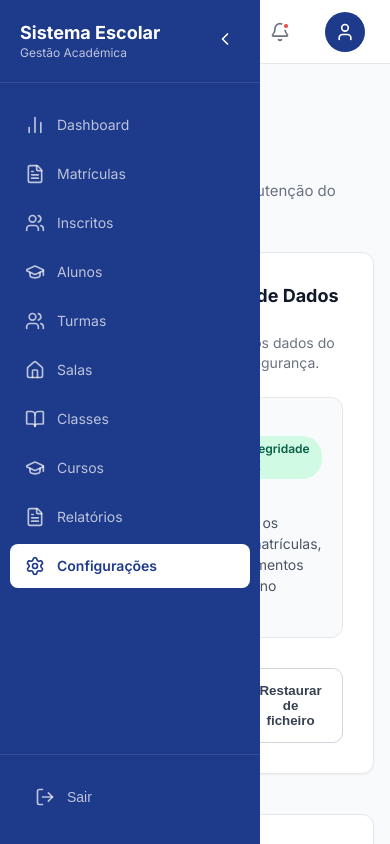
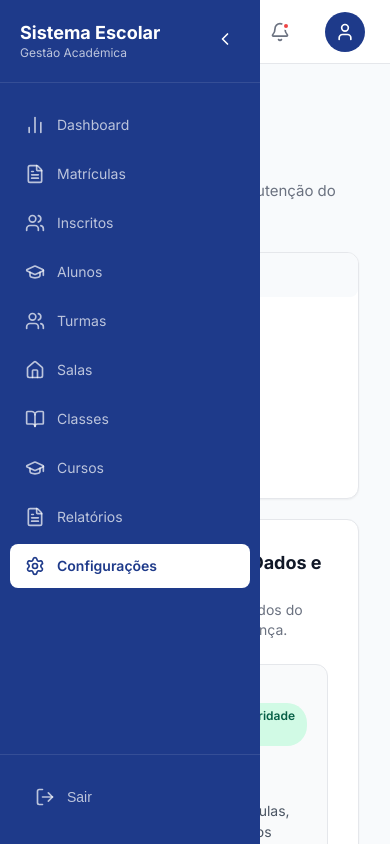
Before and after one commit to aguinaldoarnaldo/Projeto_fim_curso, a React (Vite) app in the folder frontend/: page /configuracoes in a window 390 px wide. Built offline with nearby package versions, Linux system fonts and the light colour scheme.

Commit message:
style(config): enhance mobile layout for settings menu and security panel

```diff
--- a/frontend/src/pages/Configuracoes/Configuracoes.css
+++ b/frontend/src/pages/Configuracoes/Configuracoes.css
@@ -2,8 +2,36 @@
 
 .config-container-grid {
     display: grid;
-    grid-template-columns: 1fr 2fr;
+    grid-template-columns: 1fr 2.5fr;
     gap: 30px;
+}
+
+@media (max-width: 1024px) {
+    .config-container-grid {
+        grid-template-columns: 1fr 2fr;
+        gap: 20px;
+    }
+}
+
+@media (max-width: 768px) {
+    .config-container-grid {
+        grid-template-columns: 1fr;
+    }
+
+    .config-side-menu {
+        overflow-x: auto;
+    }
+
+    .config-menu-list {
+        flex-direction: row;
+        gap: 10px;
+        padding-bottom: 5px;
+    }
+
+    .config-menu-btn {
+        flex-shrink: 0;
+        white-space: nowrap;
+    }
 }
 
 .config-side-menu {
@@ -119,6 +147,13 @@
 .config-actions-row {
     display: flex;
     gap: 15px;
+    flex-wrap: wrap;
+}
+
+@media (max-width: 480px) {
+    .btn-config-primary, .btn-config-secondary {
+        flex: 1 1 100%;
+    }
 }
 
 .btn-config-primary {
@@ -203,3 +238,28 @@
     font-weight: 600;
     font-size: 14px;
 }
+
+.security-grid-container {
+    display: grid;
+    grid-template-columns: 1fr 1.5fr;
+    gap: 25px;
+    margin-top: 10px;
+}
+
+.permissions-column {
+    border-left: 1px solid var(--border-color);
+    padding-left: 25px;
+}
+
+@media (max-width: 900px) {
+    .security-grid-container {
+        grid-template-columns: 1fr;
+    }
+
+    .permissions-column {
+        border-left: none;
+        padding-left: 0;
+        border-top: 1px solid var(--border-color);
+        padding-top: 25px;
+    }
+}
```
